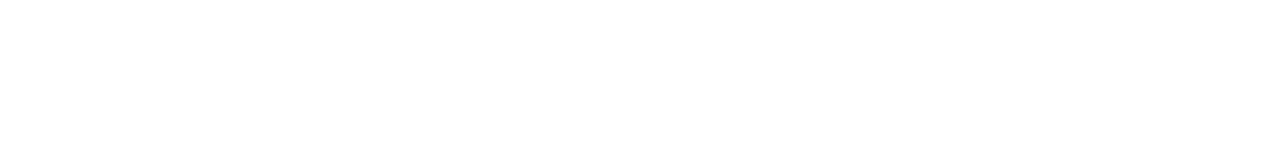
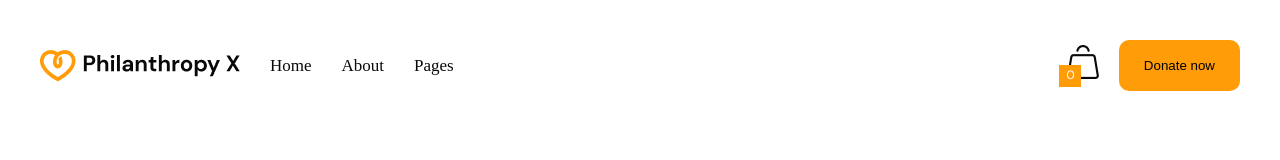
Before and after one commit to mirjonovogomuhammad06-gif/Exam-3, a plain HTML site: page index.html in a window 1280 px wide. Drawn offline with Linux system fonts and the light colour scheme.

Commit message:
added header in html and styled with css

```diff
--- a/index.html
+++ b/index.html
@@ -4,8 +4,20 @@
     <meta charset="UTF-8">
     <meta name="viewport" content="width=device-width, initial-scale=1.0">
     <title>Document</title>
+    <link rel="stylesheet" href="./style.css">
 </head>
 <body>
-
+    <header class="header">
+        <div class="left">
+            <img src="images/IMAGE (32).png" alt="">
+            <a href="">Home</a>
+            <a href="">About</a>
+            <a href="">Pages</a>
+        </div>
+        <div class="right">
+            <img src="images/Frame (6).png" alt="">
+            <button class="bt_in_header">Donate now</button>
+        </div>
+    </header>
 </body>
 </html>
--- a/style.css
+++ b/style.css
@@ -2,3 +2,34 @@
     margin: 0;
     padding: 0;
 }
+.header{
+    display: flex;
+    align-items: center;
+    max-width: 1200px;
+    margin: auto;
+    justify-content: space-between;
+    margin-top: 40px;
+}
+.left{
+    display: flex;
+    align-items: center;
+    gap: 30px;
+}
+.left a{
+    font-size: 17px;
+    color: rgba(9, 9, 9, 1);
+    text-decoration: none;
+
+}
+.bt_in_header{
+    border: none;
+    background-color: rgb(255, 156, 8);
+    color: black;
+    border-radius: 10px;
+    padding: 18px 25px;
+}
+.right{
+    display: flex;
+    align-items: center;
+    gap: 20px;
+}
```
Also changed, not shown: images/Frame (6).png (added), images/IMAGE (32).png (added).
